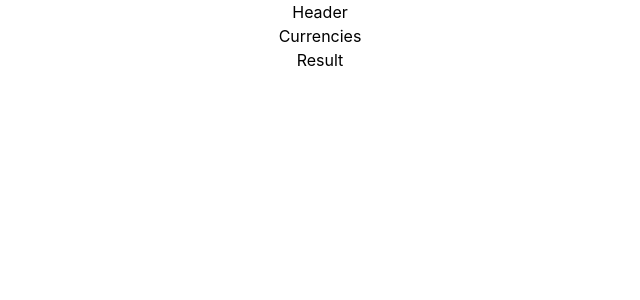
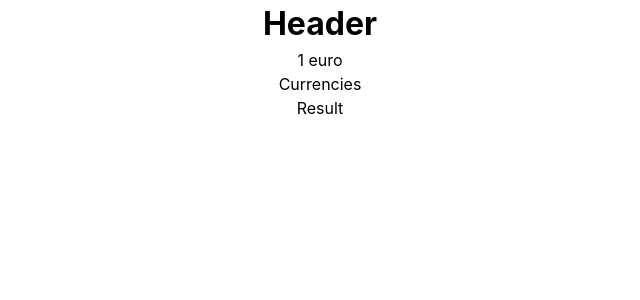
Before and after one commit to ValentinDesoeuvre/Converter, a React (Vite) app: page / in a window 1280 px wide. Shown: the top 300 px of the page, without its empty margins (320-960 px from the left). Built offline with nearby package versions, Linux system fonts and the light colour scheme.

Commit message:
feat(Header): static component

```diff
--- a/index.html
+++ b/index.html
@@ -7,7 +7,7 @@
 		<link rel="icon" href="/favicon.ico" />
 		<link rel="apple-touch-icon" href="/logo192.png" />
 		<link rel="manifest" href="/manifest.json" />
-		<title>React App with Vite</title>
+		<title>Converter</title>
 	</head>
 	<body>
 		<div id="root"></div>
--- a/src/components/Converter/Header/Header.tsx
+++ b/src/components/Converter/Header/Header.tsx
@@ -2,8 +2,9 @@ import './Header.scss';
 
 function Header() {
   return (
-    <header className="Header">
-      Header
+    <header className="header">
+      <h1 className="header-title">Header</h1>
+      <p className="header-amount">1 euro</p>
     </header>
   );
 }
```
